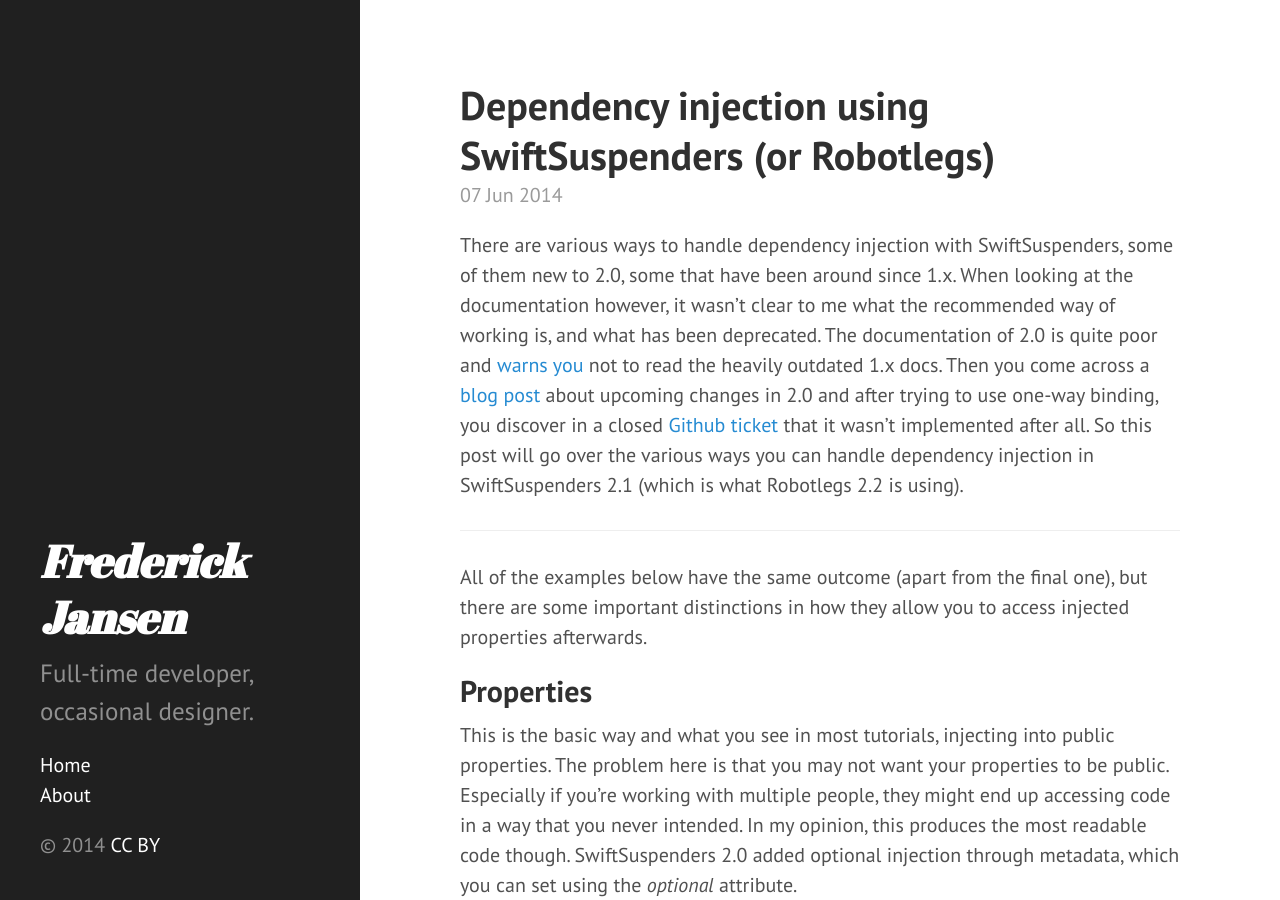
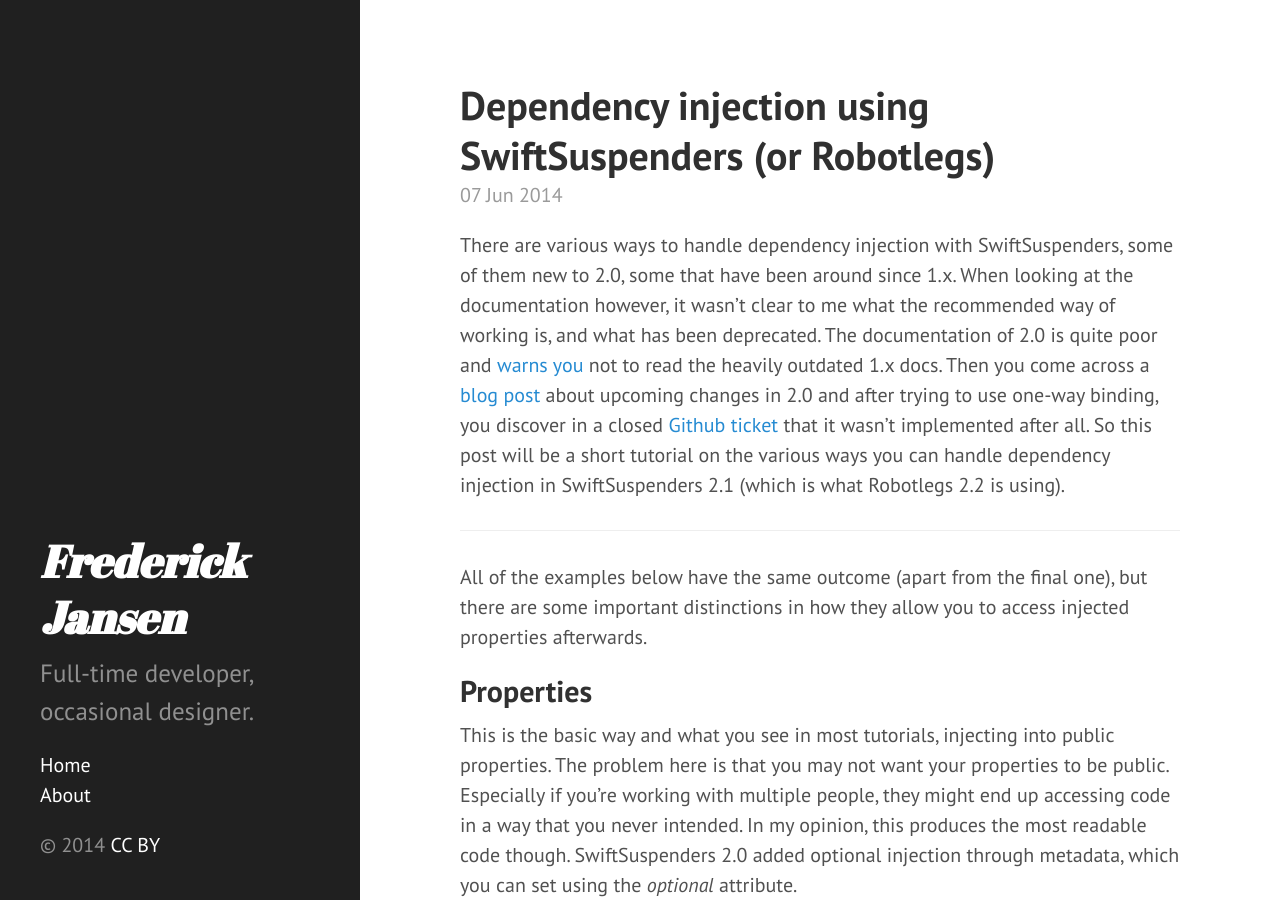
Before and after one commit to frederickjansen/frederickjansen.github.io, a Jekyll site: the page built from _posts/2014-06-07-dependency-injection-swiftsuspenders.md, in a window 1280 px wide and 900 px high. Built offline with Jekyll 4.4.1, drawn with Linux system fonts in a browser that asks for light colours; Markdown is read by kramdown in place of the engine named in the settings; comment, search, counter and statistics services are not loaded.

Commit message:
Changed intro wording slightly

```diff
--- a/_posts/2014-06-07-dependency-injection-swiftsuspenders.md
+++ b/_posts/2014-06-07-dependency-injection-swiftsuspenders.md
@@ -4,7 +4,7 @@
 excerpt: A look at the various ways of dependency injection in SwiftSuspenders.
 ---
 
-There are various ways to handle dependency injection with SwiftSuspenders, some of them new to 2.0, some that have been around since 1.x. When looking at the documentation however, it wasn't clear to me what the recommended way of working is, and what has been deprecated. The documentation of 2.0 is quite poor and [warns you](https://github.com/robotlegs/swiftsuspenders/blob/master/README.md) not to read the heavily outdated 1.x docs. Then you come across a [blog post](http://tillschneidereit.net/2011/02/05/swiftsuspenders-1-6-a-tale-of-small-changes-and-big-plans/) about upcoming changes in 2.0 and after trying to use one-way binding, you discover in a closed [Github ticket](https://github.com/tschneidereit/SwiftSuspenders/issues/44) that it wasn't implemented after all. So this post will go over the various ways you can handle dependency injection in SwiftSuspenders 2.1 (which is what Robotlegs 2.2 is using).
+There are various ways to handle dependency injection with SwiftSuspenders, some of them new to 2.0, some that have been around since 1.x. When looking at the documentation however, it wasn't clear to me what the recommended way of working is, and what has been deprecated. The documentation of 2.0 is quite poor and [warns you](https://github.com/robotlegs/swiftsuspenders/blob/master/README.md) not to read the heavily outdated 1.x docs. Then you come across a [blog post](http://tillschneidereit.net/2011/02/05/swiftsuspenders-1-6-a-tale-of-small-changes-and-big-plans/) about upcoming changes in 2.0 and after trying to use one-way binding, you discover in a closed [Github ticket](https://github.com/tschneidereit/SwiftSuspenders/issues/44) that it wasn't implemented after all. So this post will be a short tutorial on the various ways you can handle dependency injection in SwiftSuspenders 2.1 (which is what Robotlegs 2.2 is using).
 
 ----
 
```
